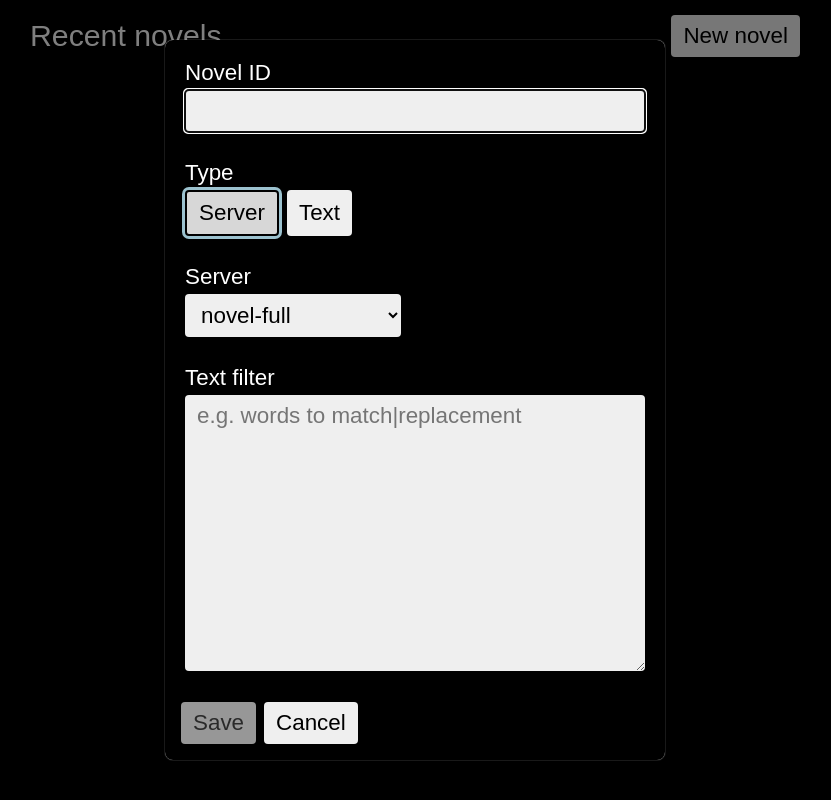
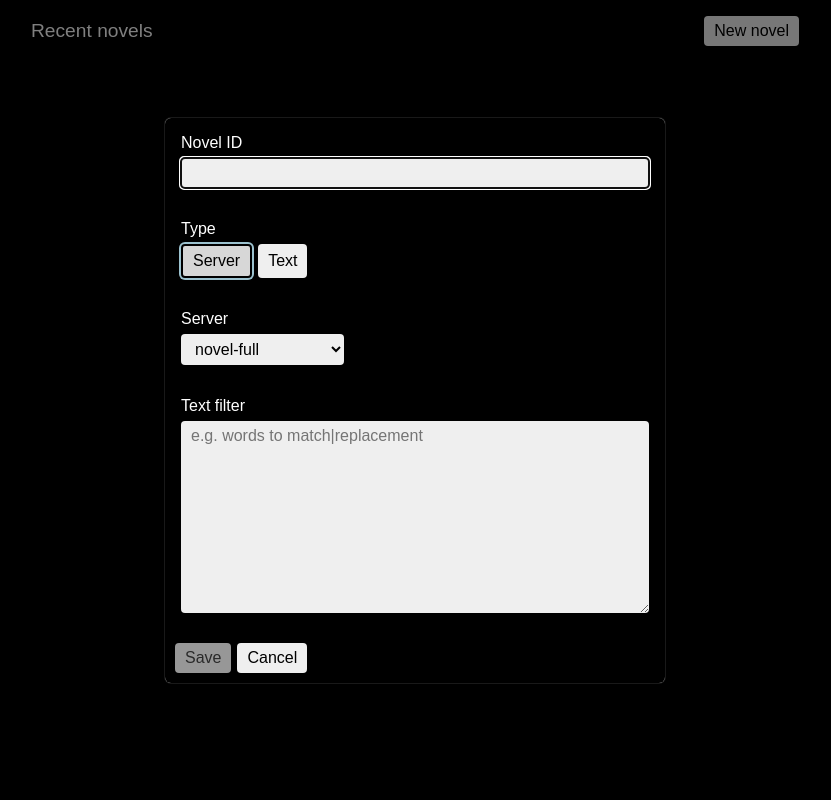
Before and after one commit to fuzetsu/web-novel-reader, a Preact app: page / in a window 1280 px wide. Both pictures are taken after a click on the button "New novel". Shown: the whole page, without its empty margins (225-1056 px from the left). Built offline with nearby package versions, Linux system fonts and the light colour scheme.

Commit message:
use css variables for most spacing - decrease root font size, but keep increased on chapter text

```diff
--- a/src/styles.css
+++ b/src/styles.css
@@ -28,7 +28,10 @@ html {
   font-family: sans-serif;
   background: black;
   color: white;
-  font-size: 140%;
+  font-size: 16px;
+  --space-1: 6px;
+  --space-2: 10px;
+  --space-3: 16px;
 }
 
 button, .button {
@@ -37,7 +40,7 @@ button, .button {
 
 .button.selected, button.selected {
   border: 2px solid black;
-  box-shadow: 0 0 0 3px lightblue;
+  box-shadow: 0 0 0 2px lightblue;
   pointer-events: none;
   opacity: 0.9;
 }
@@ -64,7 +67,7 @@ input,
 select,
 textarea,
 .button {
-  padding: 8px 12px;
+  padding: var(--space-1) var(--space-2);
   font-size: inherit;
   font-family: inherit;
   border: none;
@@ -81,7 +84,7 @@ a.button {
 
 .button-group {
   display: flex;
-  gap: 8px;
+  gap: var(--space-1);
 }
 
 .center {
@@ -117,12 +120,12 @@ a.button {
 }
 
 .form-group {
-  padding: 4px;
+  padding: var(--space-1);
 }
 
 .form-group > label {
   display: block;
-  margin-bottom: 4px;
+  margin-bottom: var(--space-1);
 }
 
 .form-group > input, .form-group textarea {
@@ -133,17 +136,17 @@ a.button {
   font-size: 75%;
   color: white;
   background: #555;
-  border-radius: 15px;
-  padding: 8px;
-  padding-left: 15px;
-  padding-right: 15px;
+  border-radius: var(--space-3);
+  padding: var(--space-1);
+  padding-left: var(--space-3);
+  padding-right: var(--space-3);
   display: inline-block;
 }
 
 /* APP */
 
 .app {
-  padding: 15px;
+  padding: var(--space-3);
   margin-bottom: 100px;
   max-width: 800px;
   margin-left: auto;
@@ -160,19 +163,19 @@ a.button {
 .nav {
   display: grid;
   grid-template-columns: 1fr auto;
-  gap: 8px;
+  gap: var(--space-1);
   align-items: center;
-  margin-bottom: 15px;
+  margin-bottom: var(--space-3);
 }
 
 .nav__title {
-  font-size: 135%;
+  font-size: 120%;
 }
 
 .nav__actions {
   display: flex;
   flex-wrap: wrap;
-  gap: 8px;
+  gap: var(--space-1);
   justify-content: right;
 }
 
@@ -181,13 +184,13 @@ a.button {
 .scroll-control {
   position: fixed;
   pointer-events: none;
-  bottom: 10px;
-  right: 10px;
+  bottom: var(--space-2);
+  right: var(--space-2);
   opacity: 0.5;
   display: flex;
   flex-direction: column;
   align-items: end;
-  gap: 5px;
+  gap: var(--space-1);
   transition: opacity 300ms ease;
 }
 
@@ -224,7 +227,7 @@ a.button {
 .scroll-control__extra {
   display: flex;
   flex-direction: column;
-  gap: 8px;
+  gap: var(--space-1);
   position: relative;
   transform: translateY(300px);
   transition: transform 250ms ease;
@@ -248,14 +251,14 @@ a.button {
 
 .modal__dialog {
   box-shadow: 0px 0px 1px;
-  border-radius: 8px;
+  border-radius: var(--space-1);
   background: black;
   width: auto;
   min-width: min(500px, 90%);
   max-width: 90%;
   max-height: 90%;
   height: auto;
-  margin: 4px;
+  margin: var(--space-1);
   display: grid;
   grid-template-rows: auto 1fr auto;
   grid-template-areas:
@@ -267,7 +270,7 @@ a.button {
 .modal__header,
 .modal__footer,
 .modal__content {
-  padding: 16px;
+  padding: var(--space-2);
 }
 
 .modal__header {
@@ -284,18 +287,21 @@ a.button {
   grid-area: footer;
 }
 
+/* help me write a script and cron job that uses the `battery maintain [number]` command to keep the battery between 65% and 75%, the current maintain percentage can be read from "$HOME/.battery/maintain.percentage", only call `battery maintain` if the current setting differs */
+
 /* CHAPTER */
 
 .chapter {
   padding-top: 0.5rem;
   margin-bottom: 2rem;
+  font-size: 120%;
 }
 
 /* CURRENT CHAPTER CONTROL */
 
 .current-chapter-control {
   display: flex;
-  gap: 8px;
+  gap: var(--space-1);
   justify-content: center;
 }
 
@@ -311,7 +317,7 @@ a.button {
 .recent-novels {
   display: flex;
   flex-direction: column;
-  gap: 8px;
+  gap: var(--space-1);
   margin: auto;
 }
 
@@ -319,9 +325,9 @@ a.button {
   display: grid;
   grid-template-columns: 1fr auto auto;
   align-items: center;
-  gap: 12px;
-  padding: 16px;
-  border-radius: 8px;
+  gap: var(--space-3);
+  padding: var(--space-2);
+  border-radius: var(--space-1);
   background: #333;
   cursor: pointer;
 }
```
